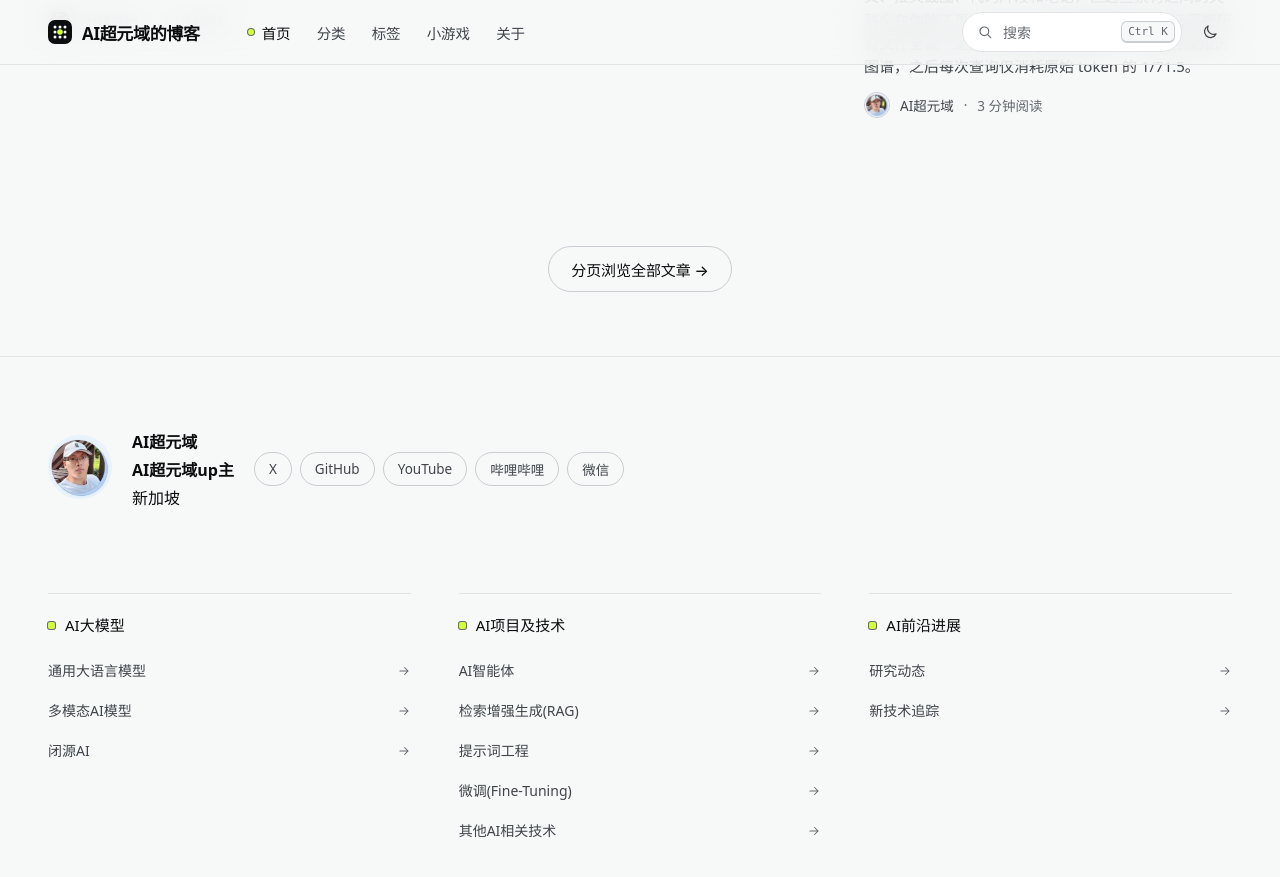
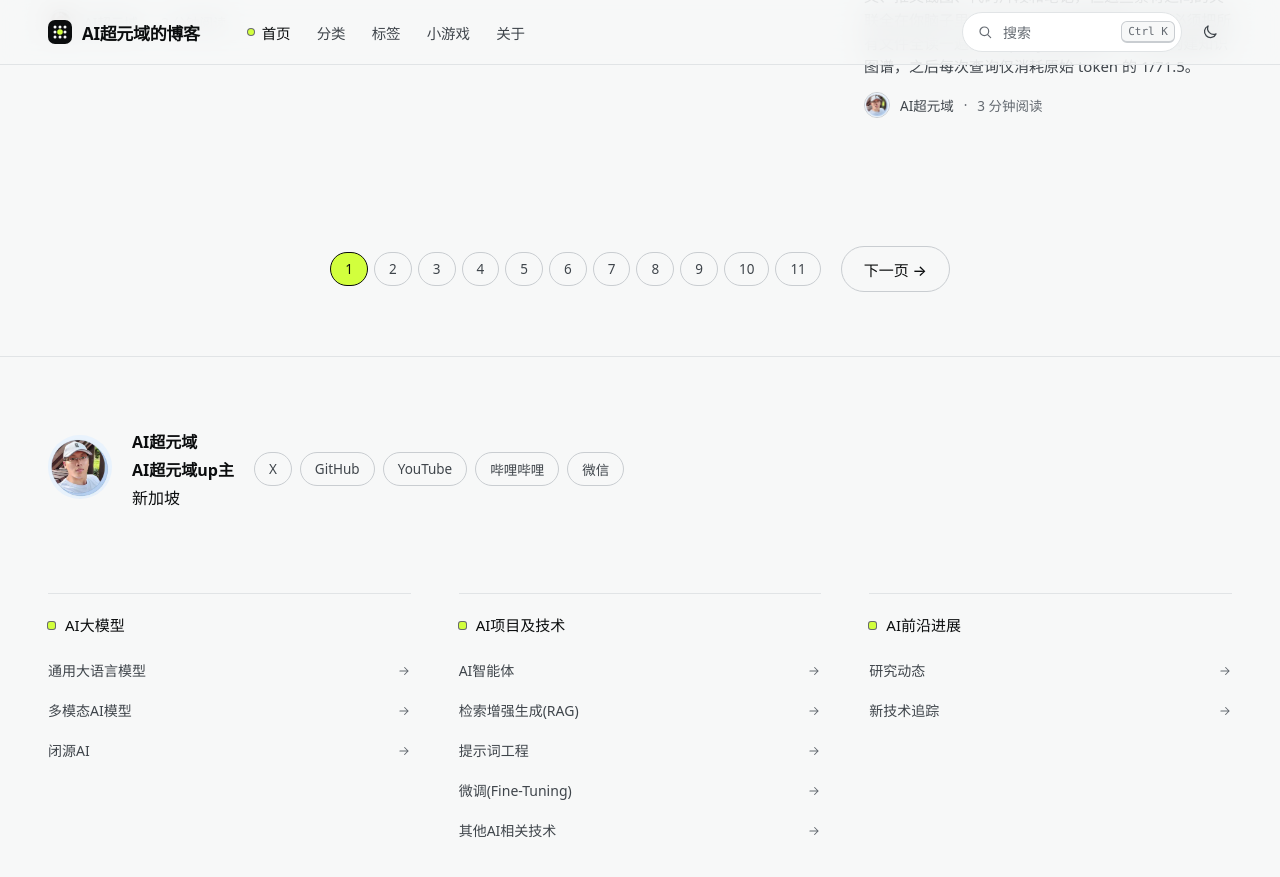
Before and after one commit to aiviai/aiviai.github.io, a Jekyll site: the page built from index.html, in a window 1280 px wide and 900 px high, scrolled down 4141 px. Shown: the top 877 px of the window. Built offline with Jekyll 4.4.1, drawn with Linux system fonts in a browser that asks for light colours; the list of posts is cut into pages by our own code; comment, search, counter and statistics services are not loaded.

Commit message:
Show continuous article pagination directly on the homepage

```diff
--- a/_config.yml
+++ b/_config.yml
@@ -147,7 +147,7 @@ sass:
 
 # Outputting
 permalink: /:categories/:title
-paginate: 5 # 每页显示的文章数量
+paginate: 13 # 每页 1 篇主推文章 + 12 篇文章卡片，与首页连续衔接
 paginate_path: /page:num/
 timezone: Asia/Singapore
 
@@ -233,10 +233,9 @@ footer:
       icon: "fab fa-fw fa-bilibili"
       url: "https://b23.tv/S7VBv0M"
 
-# Presentation only: article metadata, permalinks and pagination stay unchanged.
+# Latent presentation settings; article metadata and permalinks stay unchanged.
 lang: zh-CN
 latent:
-  home_posts: 12
   color_scheme: system
   search: true
   toc: true
--- a/_includes/pagination.html
+++ b/_includes/pagination.html
@@ -2,8 +2,19 @@
 {%- assign lt_current_page = paginator.page | default: 1 -%}
 {% if lt_total_pages > 1 %}
 <nav class="lt-wrap lt-pagination" aria-label="文章分页">
-  {% if lt_current_page > 1 %}{% assign previous_number = lt_current_page | minus: 1 %}<a class="lt-btn lt-btn-secondary" href="{{ site.paginate_path | replace: ':num', previous_number | relative_url }}" rel="prev">← 上一页</a>{% endif %}
-  <div class="lt-pagination__pages">{% for number in (1..lt_total_pages) %}{% assign page_path = site.paginate_path | replace: ':num', number %}{% if number == lt_current_page %}<span class="lt-chip on" aria-current="page">{{ number }}</span>{% else %}<a class="lt-chip" href="{{ page_path | relative_url }}" aria-label="第 {{ number }} 页">{{ number }}</a>{% endif %}{% endfor %}</div>
+  {% if lt_current_page > 1 %}
+    {% assign previous_number = lt_current_page | minus: 1 %}
+    {% assign previous_path = site.paginate_path | replace: ':num', previous_number %}
+    {% if previous_number == 1 %}{% assign previous_path = '/#articles' %}{% endif %}
+    <a class="lt-btn lt-btn-secondary" href="{{ previous_path | relative_url }}" rel="prev">← 上一页</a>
+  {% endif %}
+  <div class="lt-pagination__pages">
+    {% for number in (1..lt_total_pages) %}
+      {% assign page_path = site.paginate_path | replace: ':num', number %}
+      {% if number == 1 %}{% assign page_path = '/#articles' %}{% endif %}
+      {% if number == lt_current_page %}<span class="lt-chip on" aria-current="page">{{ number }}</span>{% else %}<a class="lt-chip" href="{{ page_path | relative_url }}" aria-label="第 {{ number }} 页">{{ number }}</a>{% endif %}
+    {% endfor %}
+  </div>
   {% if lt_current_page < lt_total_pages %}{% assign next_number = lt_current_page | plus: 1 %}<a class="lt-btn lt-btn-secondary" href="{{ site.paginate_path | replace: ':num', next_number | relative_url }}" rel="next">下一页 →</a>{% endif %}
 </nav>
 {% endif %}
--- a/_layouts/home.html
+++ b/_layouts/home.html
@@ -21,8 +21,6 @@ layout: default
   {%- if post.featured -%}{%- assign lt_featured = post -%}{%- break -%}{%- endif -%}
 {%- endfor -%}
 {%- unless lt_featured -%}{%- assign lt_featured = lt_first -%}{%- endunless -%}
-{%- assign lt_home_count = lt.home_posts | default: 6 -%}
-{%- unless lt_is_home -%}{%- assign lt_home_count = site.paginate -%}{%- endunless -%}
 
 <main id="main" class="lt-main">
 
@@ -80,8 +78,8 @@ layout: default
 {% else %}<div class="lt-wrap lt-intro"><h1 class="lt-page-title">文章列表 · 第 {{ lt_page_number }} 页</h1></div>{% endif %}
 {%- if lt_featured %}
 {%- include byline.html post=lt_featured %}
-<section aria-labelledby="featured-title" class="lt-wrap lt-featured">
-  <div class="lt-section-head"><span class="lt-label">最新文章</span><span class="lt-rule"></span></div>
+<section id="articles" aria-labelledby="featured-title" class="lt-wrap lt-featured">
+  <div class="lt-section-head"><span class="lt-label">{% if lt_is_home %}最新文章{% else %}本页首篇{% endif %}</span><span class="lt-rule"></span></div>
   <a class="lt-card lt-featured__card" href="{{ lt_featured.url | relative_url }}">
     {% include cover.html post=lt_featured arrow=true overlay=true %}
     <div class="lt-featured__body">
@@ -98,17 +96,12 @@ layout: default
 </section>
 {%- endif %}
 
-{%- comment -%} The homepage preview is separate from the complete paginated article list. {%- endcomment -%}
-{%- assign lt_recent_listing = lt_listing -%}
-{%- if lt_is_home -%}{%- assign lt_recent_listing = site.posts -%}{%- endif -%}
+{%- comment -%} Every page uses the same paginator slice: one featured post and the remaining cards. {%- endcomment -%}
 {%- assign lt_shown = 0 -%}
-{%- assign lt_writing_total = 0 -%}
 {%- capture lt_cards -%}
-{%- for post in lt_recent_listing -%}
+{%- for post in lt_listing -%}
   {%- if post.categories contains lt_notes_cat -%}{%- continue -%}{%- endif -%}
-  {%- assign lt_writing_total = lt_writing_total | plus: 1 -%}
   {%- if post.url == lt_featured.url -%}{%- continue -%}{%- endif -%}
-  {%- if lt_shown >= lt_home_count -%}{%- continue -%}{%- endif -%}
   {%- assign lt_shown = lt_shown | plus: 1 -%}
   {% include post-card.html post=post %}
 {%- endfor -%}
@@ -116,7 +109,7 @@ layout: default
 {%- if lt_shown > 0 %}
 <section aria-labelledby="latest-title" class="lt-wrap lt-latest">
   <div class="lt-heading-row">
-    <h2 id="latest-title" class="lt-h2-sm">{{ lt.latest_title | default: "最近文章" }}</h2>
+    <h2 id="latest-title" class="lt-h2-sm">{% if lt_is_home %}{{ lt.latest_title | default: "最近文章" }}{% else %}文章列表{% endif %}</h2>
     <a class="lt-more" href="{{ lt_archive | relative_url }}"><span>查看全部文章</span>{% include icon.html name="arrow-right" %}</a>
   </div>
   <div class="lt-grid">
@@ -126,13 +119,7 @@ layout: default
 </section>
 {%- endif %}
 
-{% if lt_is_home %}
-<nav class="lt-wrap lt-pagination" aria-label="文章列表">
-  <a class="lt-btn lt-btn-secondary" href="{{ site.paginate_path | replace: ':num', 1 | relative_url }}">分页浏览全部文章 →</a>
-</nav>
-{% else %}
 {% include pagination.html %}
-{% endif %}
 
 {%- assign lt_content = content | strip %}
 {%- if lt_content != "" %}
```
